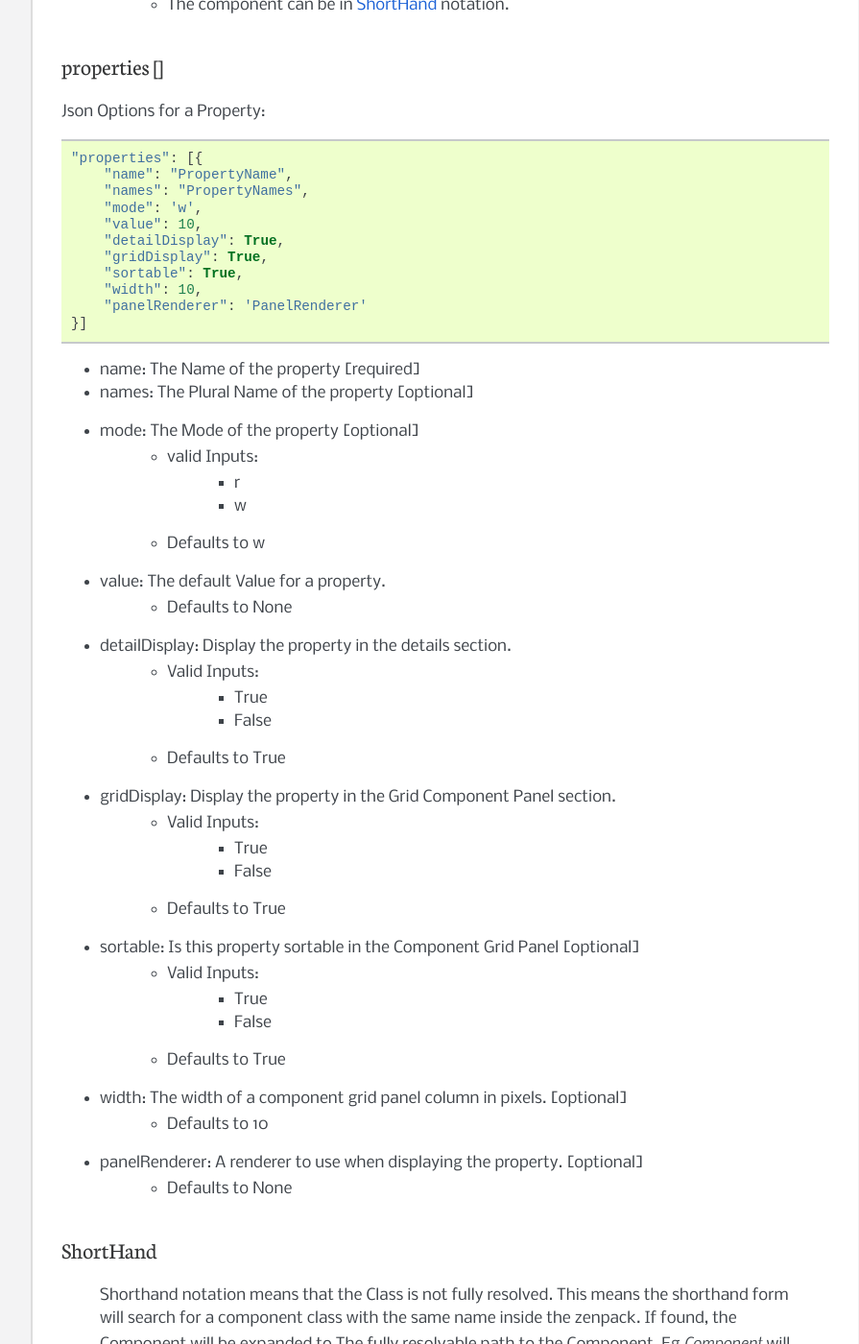
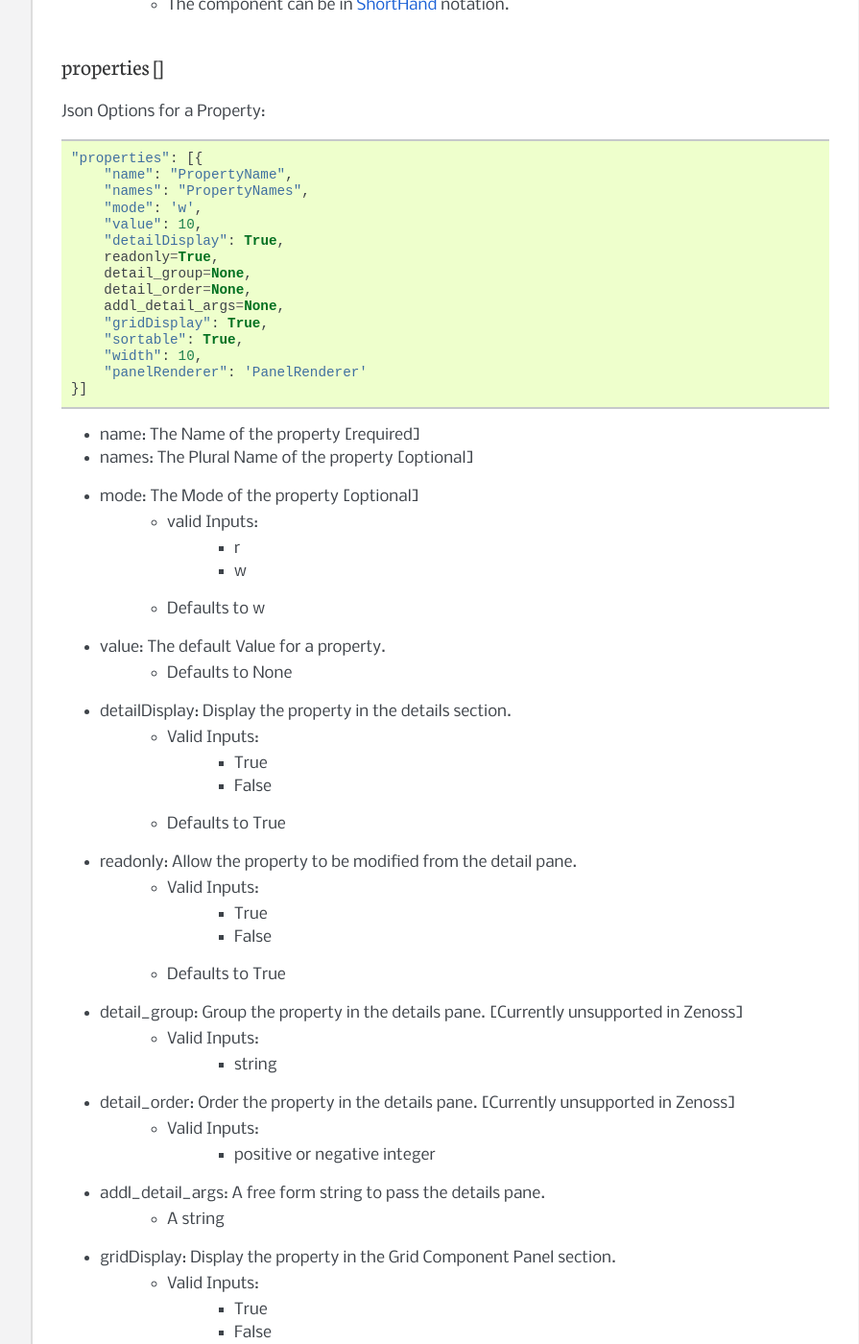
Before and after one commit to zenoss/ZenPackGenerator, a Sphinx documentation site: the page built from docs/jsonformat.rst, in a window 1280 px wide and 1400 px high, scrolled down 6632 px. Shown: the whole window at 96% size, without its empty margins (273-1168 px from the left). Built offline with Sphinx 7.4.7, drawn with Linux system fonts in a browser that asks for light colours.

Commit message:
Add readonly details property setting.

```diff
--- a/docs/jsonformat.rst
+++ b/docs/jsonformat.rst
@@ -271,6 +271,10 @@ Json Options for a Property::
         "mode": 'w',
         "value": 10,
         "detailDisplay": True,
+        readonly=True,
+        detail_group=None,
+        detail_order=None,
+        addl_detail_args=None,
         "gridDisplay": True,
         "sortable": True,
         "width": 10,
@@ -291,6 +295,19 @@ Json Options for a Property::
         * True
         * False
     * Defaults to True
+* readonly: Allow the property to be modified from the detail pane.
+    * Valid Inputs:
+        * True
+        * False
+    * Defaults to True
+* detail_group: Group the property in the details pane.  [Currently unsupported in Zenoss]
+    * Valid Inputs:
+        * string
+* detail_order: Order the property in the details pane.  [Currently unsupported in Zenoss]
+    * Valid Inputs:
+        * positive or negative integer
+* addl_detail_args: A free form string to pass the details pane.
+        * A string
 * gridDisplay: Display the property in the Grid Component Panel section.
     * Valid Inputs:
         * True
```
Also changed, not shown: 2 other files.
